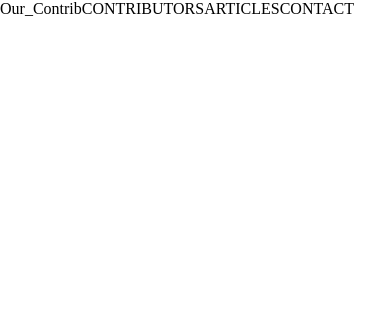
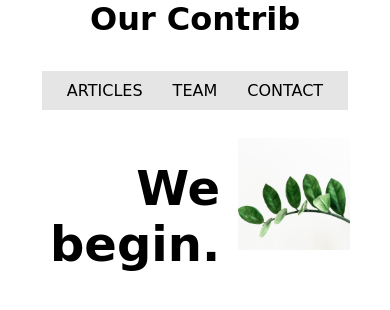
Before and after one commit to abu-git/contrib-new, a plain HTML site: page index.html in a window 390 px wide. Drawn offline with Linux system fonts and the light colour scheme; a web font is replaced by a local one.

Commit message:
still cooking the ui idea

```diff
--- a/css/style.css
+++ b/css/style.css
@@ -1,3 +1,6 @@
+/* Font */
+@import url('https://fonts.googleapis.com/css2?family=Odibee+Sans&display=swap');
+
 /* reset CSS Elements */
 * {
     box-sizing: border-box;
@@ -5,6 +8,183 @@
     margin: 0;
 }
 
+body {
+    font-family: 'Odibee Sans', cursive;
+}
+
+ul {
+    list-style-type: none;
+}
+
+a {
+    text-decoration: none; /* remove underline from links */
+    color: black;
+}
+
+/*h1, h2 {
+    margin: 10px 0;  top and bottom margin 10, left and right 0
+}*/
+
+p{
+    margin: 10px 0; /* some margin between paragraphs */
+}
+
+img{
+    width: 100%; /* keeps images within their container */
+}
+
+.card {
+    background-color: #fff;
+    color: #333;
+    border-radius: 10px;
+    box-shadow: 0 3px 10px rgba(0, 0, 0, 0.2);
+    padding: 20px;
+    margin: 10px;
+}
+
+.container{
+    max-width: 1100px;
+    margin: 0 auto; /* top and bottom 0 and auto for left and right */
+    overflow: auto; /* removes space created by h1 margin top */
+    padding: 0 40px;
+}
+
+.flex {
+    display: flex;
+    justify-content: center;
+    align-items: center;
+    height: 100%;
+}
+
+.grid{
+    display: grid;
+    grid-template-columns: repeat(2, 1fr);
+    gap: 20px;
+    justify-content: center;
+    align-items: center;
+    height: 100%;
+}
+
 .navbar {
+    height: 70px;
+    background-color: white;
+    color: black;
+}
+
+.navbar ul {
     display: flex;
 }
+
+.navbar a {
+    color: black;
+    padding: 10px;
+    margin: 0 5px;
+}
+
+.navbar a:hover{
+    border-bottom: 2px black solid;
+}
+
+.navbar .flex {
+    justify-content: space-between;
+}
+
+/* Showcase */
+/*.showcase{
+    height: 400px;
+    background-color: black;
+    color:white;
+    position: relative;
+}
+
+.showcase h1{
+    font-size: 40px;
+}
+
+.showcase p{
+    margin: 20px 0;
+}
+
+.showcase .grid{
+    overflow: visible;
+    grid-template-columns: 55% 45%;
+    gap: 30px;
+}
+
+.showcase-img{
+    position: relative;
+    top: 60px;
+    height: 300px;
+    width: 400px;
+    justify-self: flex-end;
+}*/
+
+.showcase {
+    display: grid;
+    grid-template-columns: 1fr 1fr;
+    gap: 8px;
+}
+
+.showcase-img{
+    width: 100%;
+    text-align: center;
+    margin-top: 20px;
+}
+
+.showcase-text{
+    margin-top: 200px;
+    padding: 10px;
+}
+
+.showcase-h1{
+    font-size: 48px;
+    text-align: end;
+}
+
+
+/* Tablets and under */
+@media(max-width: 768px){
+    .grid,
+    .showcase .grid{
+        grid-template-columns: 1fr;
+        grid-template-rows: 1fr;
+    }
+
+    .showcase{
+        height: auto;
+    }
+
+    .showcase-text{
+        text-align: center;
+        margin-top: 40px;
+    }
+
+    .showcase-img{
+        justify-self: center;
+        margin: auto;
+    }
+}
+
+
+/* Mobile */
+@media(max-width: 500px){
+    .navbar {
+        height: 110px;
+        overflow: auto;
+    }
+
+    .navbar .flex {
+        flex-direction: column;
+    }
+
+    .navbar ul{
+        padding: 10px;
+        background-color: rgba(0, 0, 0, 0.1);
+        overflow: auto;
+    }
+
+    .navbar a:hover{
+        background-color: cadetblue;
+        overflow: auto;
+    }
+}
--- a/index.html
+++ b/index.html
@@ -12,12 +12,40 @@
 <body>
     <!-- Navbar -->
     <div class="navbar">
-        <div class="logo">
-            Our_Contrib
+        <div class="container flex">
+            <h1 class="logo">Our Contrib</h1>
+            <nav>
+                <ul>
+                    <li><a href="#">ARTICLES</a></li>
+                    <li><a href="#">TEAM</a></li>
+                    <li><a href="#">CONTACT</a></li>
+                </ul>
+            </nav>
         </div>
-        <div>CONTRIBUTORS</div>
-        <div>ARTICLES</div>
-        <div>CONTACT</div>
     </div>
+
+    <!-- Show Case-->
+    <section class="container showcase">
+        <!--div class="container grid">
+            <div class="showcase-text">
+                <h1>We Start With Purpose</h1>
+                <p>Lorem ipsum, dolor sit amet consectetur
+                    adipisicing elit. Quia excepturi obcaecati
+                    vero perspiciatis aperiam aliquid et ipsam
+                    eaque iusto quod beatae veniam cum ab, nobis
+                    temporibus, cupiditate nam. Nesciunt, quaerat.
+                </p>
+            </div>
+
+            <div class="showcase-img card">
+                <img src="images/index-1.jpg" alt="">
+            </div>
+        </div-->
+        <div class="showcase-text"><h1 class="showcase-h1">We begin.</h1></div>
+        <div class="showcase-img"><img src="images/plant-sq.jpg" alt=""></div>
+
+
+    </section>
+
 </body>
 </html>
```
Also changed, not shown: images/index-1.jpg (added), images/index.jpg (added), images/plant-sq.jpg (added), images/plant-vertical.jpg (added).
